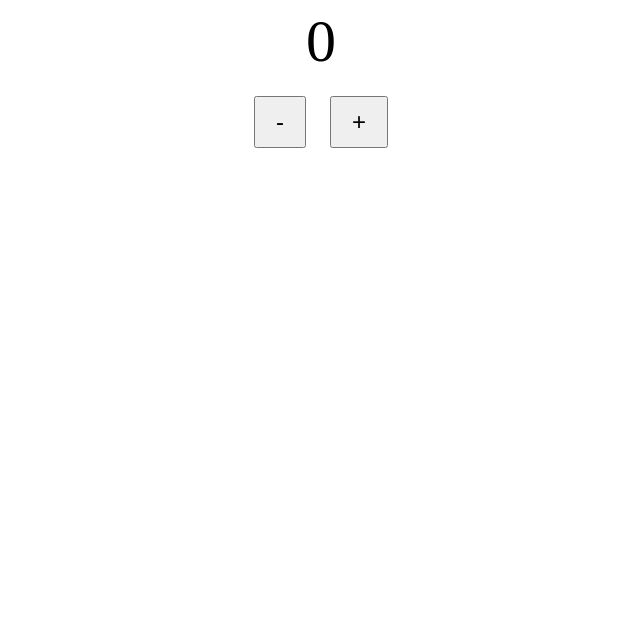
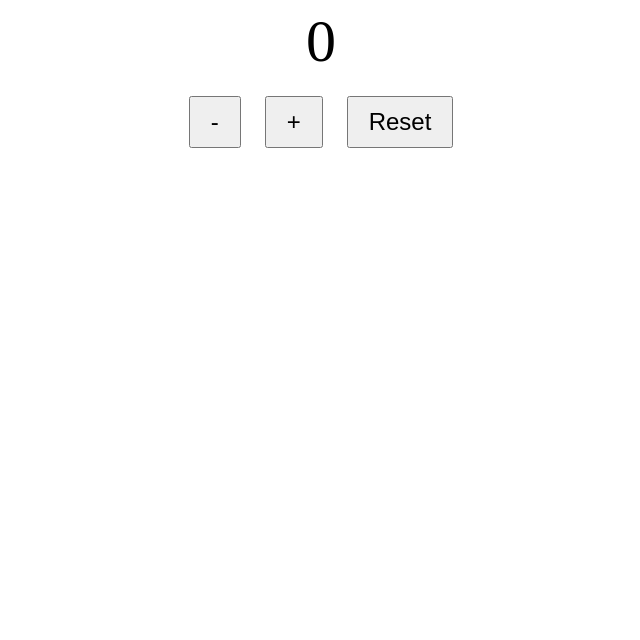
Before and after one commit to Jason198341/Jasonmoon, a plain HTML site: page index.html in a window 1280 px wide. Shown: the part 160-800 px from the top of the page, without its empty margins (319-959 px from the left). Drawn offline with Linux system fonts and the light colour scheme.

Commit message:
"feat: 리셋 버튼 추가"

```diff
--- a/index.html
+++ b/index.html
@@ -13,6 +13,8 @@
         <div class="buttons">
             <button onclick="decrease()">-</button>
             <button onclick="increase()">+</button>
+            <!-- buttons div 안에 추가 -->
+<button onclick="reset()">Reset</button>
         </div>
     </div>
     <script src="script.js"></script>
--- a/script.js
+++ b/script.js
@@ -14,3 +14,8 @@ function decrease() {
 function updateDisplay() {
     counterDisplay.textContent = count;
 }
+
+function reset() {
+    count = 0;
+    updateDisplay();
+}
```
